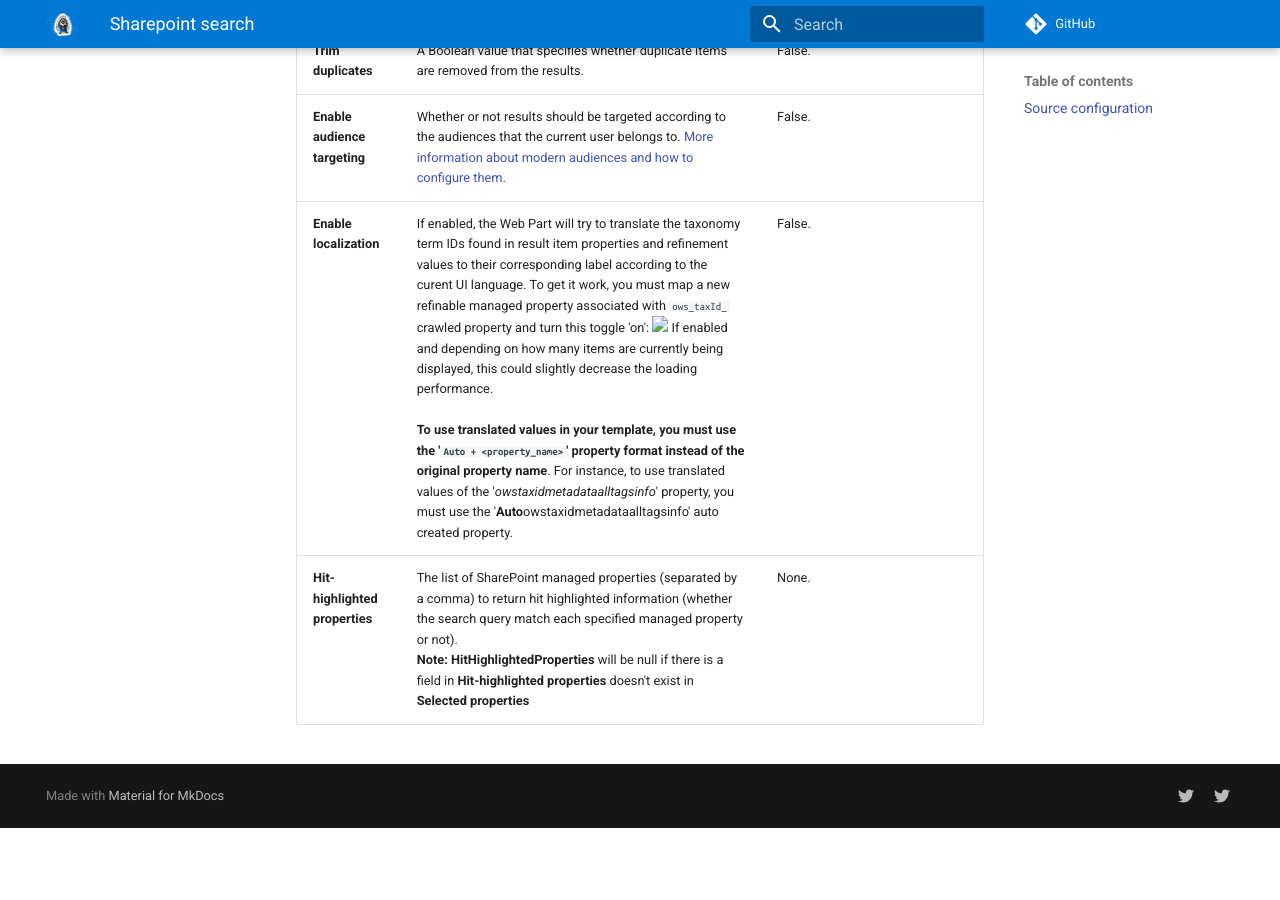
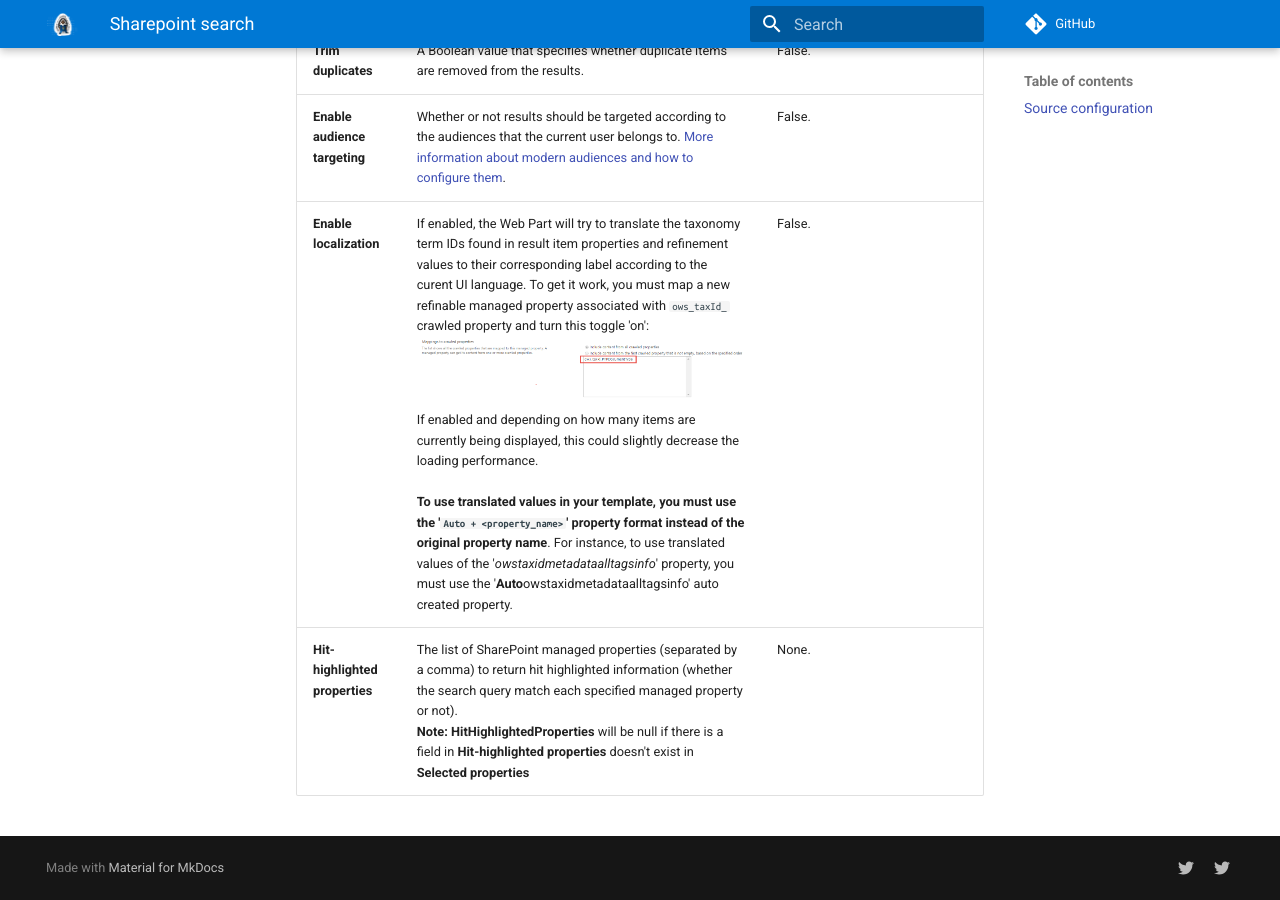
Before and after one commit to dominic5perezd/pnp-modern-search, an MkDocs documentation site: the page built from docs/usage/search-results/data-sources/sharepoint-search.md, in a window 1280 px wide and 900 px high, scrolled down 2183 px. Built offline with MkDocs 1.6.1 and Material for MkDocs 9.7.7, drawn with Linux system fonts in a browser that asks for light colours; comment, search, counter and statistics services are not loaded; before the commit the page ends 3011 px from its top, so only the background shows below that.

Commit message:
Fix relative path

```diff
--- a/docs/usage/search-results/data-sources/sharepoint-search.md
+++ b/docs/usage/search-results/data-sources/sharepoint-search.md
@@ -16,5 +16,5 @@ The _'SharePoint Search'_ data source retrieve items from the SharePoint search
 | **Enable query rules** | Whether or not apply SharePoint query rules. | False.
 | **Trim duplicates** | A Boolean value that specifies whether duplicate items are removed from the results. | False.
 | **Enable audience targeting** | Whether or not results should be targeted according to the audiences that the current user belongs to. [More information about modern audiences and how to configure them](https://support.microsoft.com/office/target-navigation-news-and-files-to-specific-audiences-33d84cb6-14ed-4e53-a426-74c38ea32293). | False.
-| **Enable localization** | If enabled, the Web Part will try to translate the taxonomy term IDs found in result item properties and refinement values to their corresponding label according to the curent UI language. To get it work, you must map a new refinable managed property associated with `ows_taxId_` crawled property and turn this toggle 'on': <a href="../../../assets/webparts/search-results/localization_crawled_property.png"><img src="../../../assets/webparts/search-results/localization_crawled_property.png"/></a> If enabled and depending on how many items are currently being displayed, this could slightly decrease the loading performance. </br></br>**To use translated values in your template, you must use the '`Auto + <property_name>`' property format instead of the original property name**. For instance, to use translated values of the '_owstaxidmetadataalltagsinfo_' property, you must use the '**Auto**owstaxidmetadataalltagsinfo' auto created property.   | False.
+| **Enable localization** | If enabled, the Web Part will try to translate the taxonomy term IDs found in result item properties and refinement values to their corresponding label according to the curent UI language. To get it work, you must map a new refinable managed property associated with `ows_taxId_` crawled property and turn this toggle 'on': <a href="../../../../assets/webparts/search-results/localization_crawled_property.png"><img src="../../../../assets/webparts/search-results/localization_crawled_property.png"/></a> If enabled and depending on how many items are currently being displayed, this could slightly decrease the loading performance. </br></br>**To use translated values in your template, you must use the '`Auto + <property_name>`' property format instead of the original property name**. For instance, to use translated values of the '_owstaxidmetadataalltagsinfo_' property, you must use the '**Auto**owstaxidmetadataalltagsinfo' auto created property.   | False.
 | **Hit-highlighted properties** | The list of SharePoint managed properties (separated by a comma) to return hit highlighted information (whether the search query match each specified managed property or not).<p><b>Note:</b> **HitHighlightedProperties** will be null if there is a field in **Hit-highlighted properties** doesn't exist in  **Selected properties** </p> | None.
```
